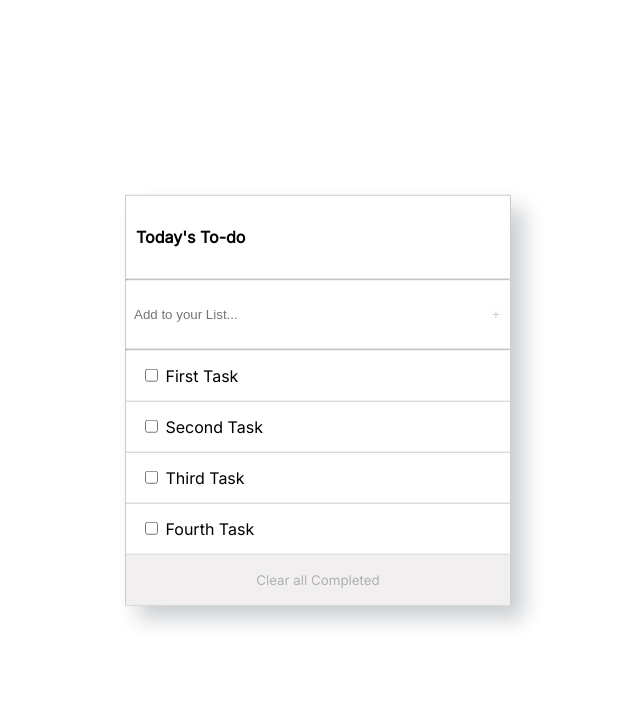
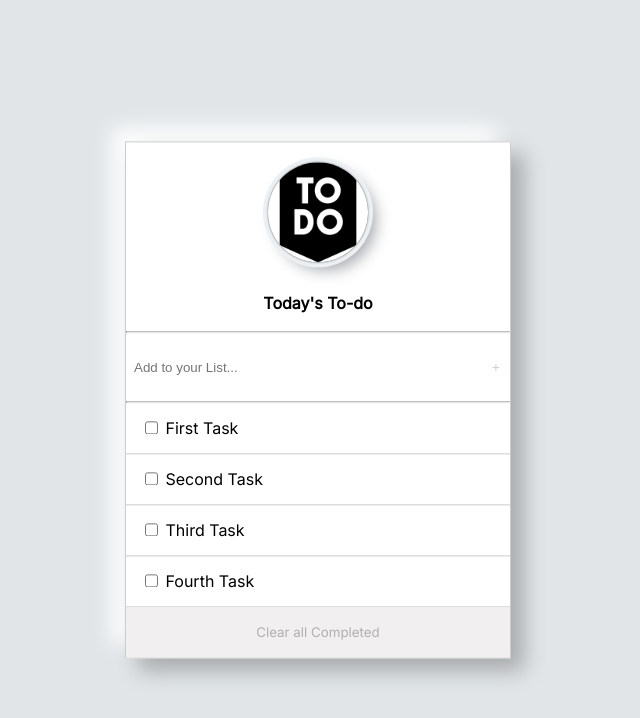
Before and after one commit to craigs40/ToDoList, a website built with webpack: page src/index.html in a window 1280 px wide. Shown: the whole page, without its empty margins (322-962 px from the left). Built offline with nearby package versions, Linux system fonts and the light colour scheme.

Commit message:
Update styles

```diff
--- a/src/index.html
+++ b/src/index.html
@@ -14,7 +14,10 @@
 
 <body>
   <main>
-    <h4>Today's To-do</h4>
+    <div class="listHead">
+      <img class="logo" src="../assets/to-do.png" alt="to-do logo">
+      <h4>Today's To-do</h4>
+    </div>
     <hr>
     <div id="input">
       <input class="addToList" type="text" placeholder="Add to your List...">
--- a/src/styles.css
+++ b/src/styles.css
@@ -11,6 +11,10 @@ body {
   align-items: center;
 }
 
+body {
+  background-color: #e1e5e7;
+}
+
 main {
   border: 1px solid #ccc;
   position: absolute;
@@ -18,11 +22,33 @@ main {
   -ms-transform: translateY(-50%);
   transform: translateY(-50%);
   width: 30%;
-  box-shadow: 13px 13px 20px #cbced1, -13px -13px 20px #ffffff;
+  box-shadow: 13px 13px 20px #a9abad, -13px -13px 20px #ffffff;
+  background-color: #fff;
+}
+
+.listHead {
+  display: flex;
+  flex-direction: column;
+  justify-content: center;
+  text-align: center;
+  padding-top: 20px;
+}
+
+.logo {
+  width: 100px;
+  height: 100px;
+  border-radius: 50%;
+  margin: 0 auto;
+  box-shadow:
+  /* logo shadow */ 0px 0px 2px #5f5f5f,
+    /* offset */ 0px 0px 0px 5px #ecf0f3, /*bottom right */ 8px 8px 15px #a7aaaf,
+    /* top left */ -8px -8px 15px #ffffff;
+  justify-content: center;
 }
 
 h4 {
   padding: 10px;
+  margin-bottom: 0;
 }
 
 .addToList {
```
Also changed, not shown: assets/to-do.png (added).
